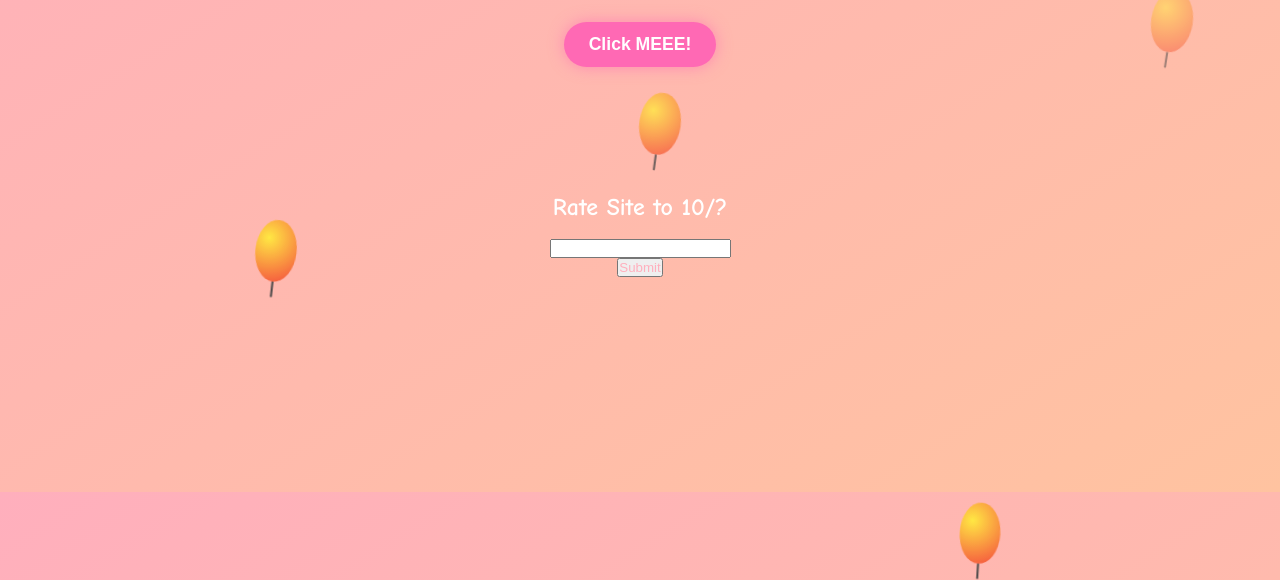
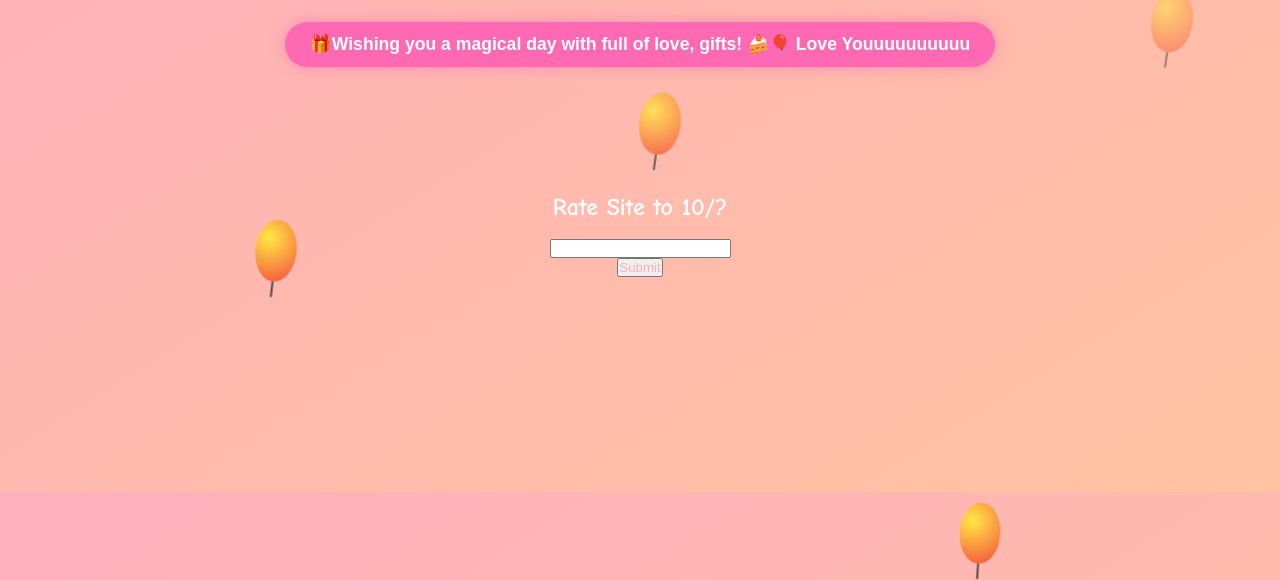
Before and after one commit to matelepsveridze-stack/For-hosting, a plain HTML site: page Site 7/Site/index.html in a window 1280 px wide. Shown: the part 308-888 px from the top of the page. Drawn offline with Linux system fonts and the light colour scheme.

Commit message:
Add files via upload

```diff
--- a/Site 7/Site/index.html
+++ b/Site 7/Site/index.html
@@ -149,7 +149,7 @@
 
   <h1>🎂 Happy Birthday Saliii ! 🎉</h1>
   <p>By Luka Lepsveridze</p>
-  <button class="button" onclick="alert('🎁Wishing you a magical day with full of love, gifts, and cake! 🍰🎈 Love Youuuuuuuuuuuuuuuuuuuuuuuuuuuuuuuuuuuuu')">Click MEEE!</button>
+  <button class="button">🎁Wishing you a magical day with full of love, gifts! 🍰🎈 Love Youuuuuuuuuu</button>
   <br><br><br><br><br><br><br>
   <h2>Rate Site to 10/?</h2>
   <br>
```
